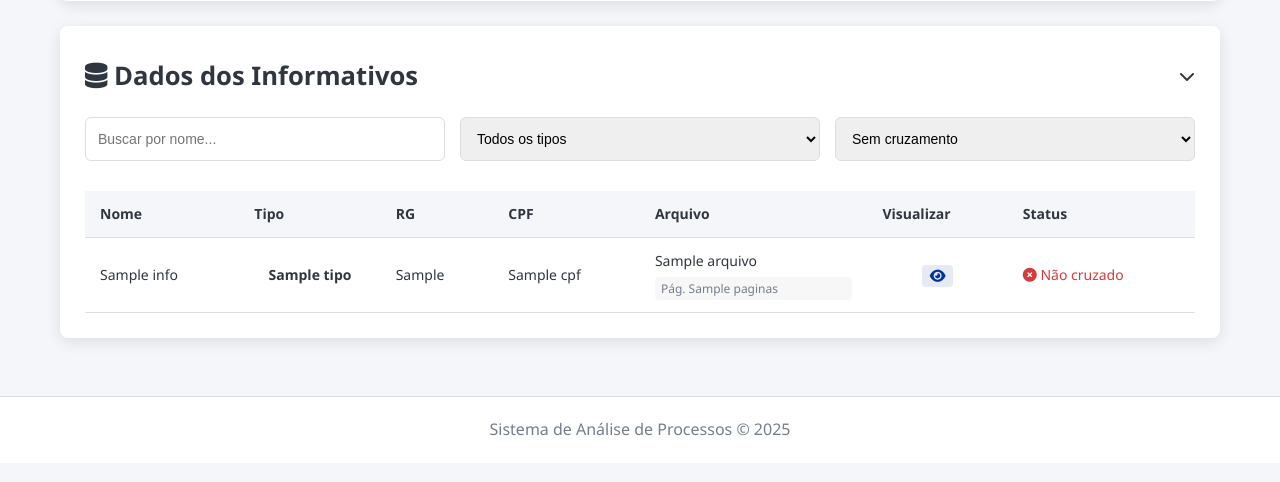
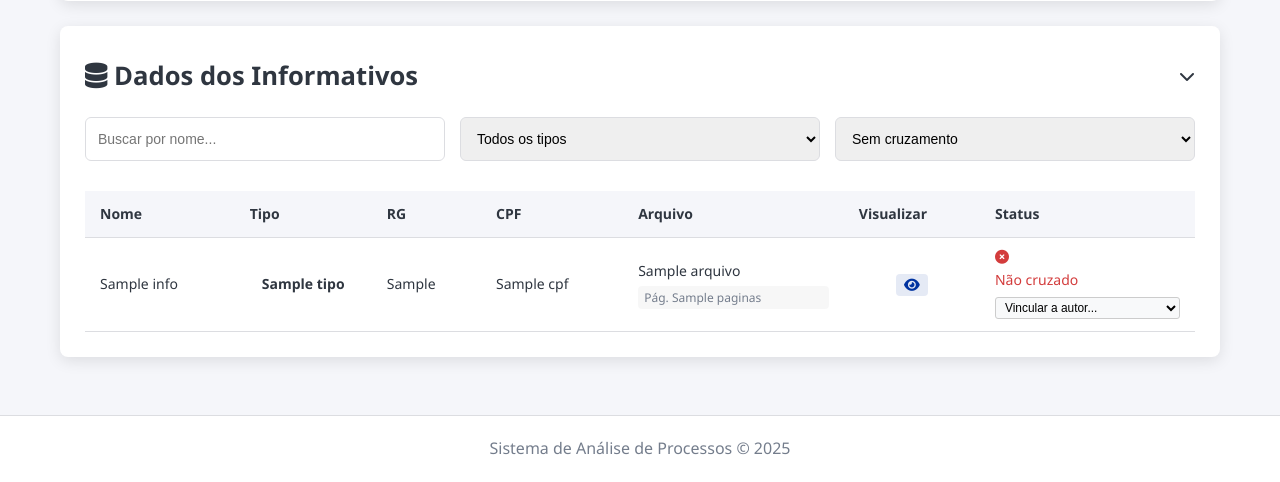
Before and after one commit to PHDRibeiro/analisador-pdf, a Flask app: template templates/resultado.html in a window 1280 px wide, after a click on "Dados dos Informativos". Shown: the part 1045-1527 px from the top of the page. Before the commit the page ends 1480 px from the top, so only its background shows below. Run offline with Flask 2, Linux system fonts and the light colour scheme; the template is opened without the code that fills it: most values are stand-ins (such as "Sample title", 1, 10 or a date in 2020).

Commit message:
Versão 1.44 - Layout + GPT + Check Vinculo

```diff
--- a/app.py
+++ b/app.py
@@ -1,5 +1,6 @@
 from flask import Flask, render_template, request, redirect, url_for, jsonify, send_file
 import os
+import time
 from werkzeug.utils import secure_filename
 import pdfplumber
 from pypdf import PdfReader, PdfWriter
@@ -376,7 +377,7 @@ def processar_arquivos(tipo_acao='', data_distribuicao=''):
         return []
 
     df = pd.DataFrame(dados_inicial)
-    df.insert(0, 'ID', range(1, len(df) + 1))
+    df.insert(0, 'Id', range(1, len(df) + 1))  # Alterado para 'Id' para manter consistência com o resto do código
 
     for inf in ['Extratão', 'CAF', 'SPPREV']:
         df[f'Informativo {inf}'] = 'Não'
@@ -648,20 +649,92 @@ def analisar():
     tipo_acao = request.args.get('tipo_acao', '')
     data_distribuicao = request.args.get('data_distribuicao', '')
 
-    resultados = processar_arquivos(tipo_acao, data_distribuicao)
+    # Verifica se existe um arquivo Excel recente para carregar
+    pasta_resultados = app.config['RESULTS_FOLDER']
+    arquivos_excel = [f for f in os.listdir(pasta_resultados) if f.endswith('.xlsx')]
 
-    # Se não tivermos dados de autores, retornamos uma mensagem de erro
-    if not resultados or not resultados.get('autores'):
-        return render_template('erro.html', mensagem="Nenhum autor encontrado na Petição Inicial. Verifique se o documento foi carregado corretamente.")
+    use_previous_results = False
+    arquivo_excel_anterior = None
 
-    # Salva os resultados em um arquivo Excel (apenas os dados dos autores)
-    timestamp = datetime.now().strftime("%Y%m%d_%H%M%S")
-    nome_arquivo = f"analise_processos_{timestamp}.xlsx"
-    caminho_excel = os.path.join(app.config['RESULTS_FOLDER'], nome_arquivo)
+    if arquivos_excel:
+        # Obtém o arquivo mais recente
+        arquivo_excel_anterior = max(arquivos_excel, key=lambda f: os.path.getmtime(os.path.join(pasta_resultados, f)))
 
-    # Converte para DataFrame e salva
-    df = pd.DataFrame(resultados['autores'])
-    df.to_excel(caminho_excel, index=False)
+        # Verifica se o arquivo é recente (menos de 1 hora)
+        caminho_excel = os.path.join(pasta_resultados, arquivo_excel_anterior)
+        tempo_modificacao = os.path.getmtime(caminho_excel)
+        tempo_atual = time.time()
+
+        # Se o arquivo foi modificado nos últimos 10 minutos, usa ele
+        if tempo_atual - tempo_modificacao < 600:  # 10 minutos em segundos
+            use_previous_results = True
+            print(f"Usando arquivo Excel existente: {arquivo_excel_anterior}")
+
+    if use_previous_results and arquivo_excel_anterior:
+        # Carrega os resultados do Excel
+        try:
+            df = pd.read_excel(os.path.join(pasta_resultados, arquivo_excel_anterior))
+
+            # Processa os informativos apenas para obter a lista completa
+            resultados_temp = processar_arquivos(tipo_acao, data_distribuicao)
+
+            # Marca os informativos como vinculados com base nos dados do Excel
+            if 'informativos' in resultados_temp:
+                for info in resultados_temp['informativos']:
+                    info_tipo = info.get('tipo', '')
+
+                    if info_tipo:
+                        coluna_verificar = f'Informativo {info_tipo}'
+                        # Procura se algum autor tem esse informativo marcado como "Sim"
+                        for _, row in df.iterrows():
+                            if coluna_verificar in row and row[coluna_verificar] == 'Sim':
+                                # Se o autor tem o informativo, marca como vinculado
+                                info['encontrado_match'] = True
+                                break
+
+            # Cria o objeto de resultados usando os dados do Excel e os informativos processados
+            resultados = {
+                'autores': df.to_dict(orient='records'),
+                'nao_classificados': resultados_temp.get('nao_classificados', []),
+                'informativos': resultados_temp.get('informativos', [])
+            }
+
+            # Usa o mesmo arquivo Excel
+            nome_arquivo = arquivo_excel_anterior
+
+        except Exception as e:
+            print(f"Erro ao carregar arquivo Excel existente: {e}")
+            # Se falhar, processa normalmente
+            resultados = processar_arquivos(tipo_acao, data_distribuicao)
+
+            # Se não tivermos dados de autores, retornamos uma mensagem de erro
+            if not resultados or not resultados.get('autores'):
+                return render_template('erro.html', mensagem="Nenhum autor encontrado na Petição Inicial. Verifique se o documento foi carregado corretamente.")
+
+            # Salva os resultados em um arquivo Excel (apenas os dados dos autores)
+            timestamp = datetime.now().strftime("%Y%m%d_%H%M%S")
+            nome_arquivo = f"analise_processos_{timestamp}.xlsx"
+            caminho_excel = os.path.join(app.config['RESULTS_FOLDER'], nome_arquivo)
+
+            # Converte para DataFrame e salva
+            df = pd.DataFrame(resultados['autores'])
+            df.to_excel(caminho_excel, index=False)
+    else:
+        # Processa os arquivos normalmente
+        resultados = processar_arquivos(tipo_acao, data_distribuicao)
+
+        # Se não tivermos dados de autores, retornamos uma mensagem de erro
+        if not resultados or not resultados.get('autores'):
+            return render_template('erro.html', mensagem="Nenhum autor encontrado na Petição Inicial. Verifique se o documento foi carregado corretamente.")
+
+        # Salva os resultados em um arquivo Excel (apenas os dados dos autores)
+        timestamp = datetime.now().strftime("%Y%m%d_%H%M%S")
+        nome_arquivo = f"analise_processos_{timestamp}.xlsx"
+        caminho_excel = os.path.join(app.config['RESULTS_FOLDER'], nome_arquivo)
+
+        # Converte para DataFrame e salva
+        df = pd.DataFrame(resultados['autores'])
+        df.to_excel(caminho_excel, index=False)
 
     # Passa os dados dos autores, documentos não classificados e informativos para o template
     return render_template('resultado.html',
@@ -726,12 +799,22 @@ def visualizar_pdf(filename):
 
 @app.route('/limpar_uploads', methods=['POST'])
 def limpar_uploads():
-    pasta = app.config['UPLOAD_FOLDER']
-    if os.path.exists(pasta):
-        for arquivo in os.listdir(pasta):
-            caminho = os.path.join(pasta, arquivo)
+    # Limpa a pasta de uploads
+    pasta_uploads = app.config['UPLOAD_FOLDER']
+    if os.path.exists(pasta_uploads):
+        for arquivo in os.listdir(pasta_uploads):
+            caminho = os.path.join(pasta_uploads, arquivo)
             if os.path.isfile(caminho):
                 os.remove(caminho)
+
+    # Limpa a pasta de resultados
+    pasta_resultados = app.config['RESULTS_FOLDER']
+    if os.path.exists(pasta_resultados):
+        for arquivo in os.listdir(pasta_resultados):
+            caminho = os.path.join(pasta_resultados, arquivo)
+            if os.path.isfile(caminho):
+                os.remove(caminho)
+
     return redirect(url_for('index'))
 
 @app.route('/classificar_documento', methods=['POST'])
@@ -785,5 +868,213 @@ def classificar_documento():
         print(f"Erro ao classificar documento: {e}")
         return jsonify({'success': False, 'error': str(e)})
 
+@app.route('/vincular_informativo', methods=['POST'])
+def vincular_informativo():
+    """
+    Vincula um informativo (CAF, SPPREV ou Extratão) a um autor específico.
+    Atualiza as colunas de status indicando que o autor possui o informativo.
+    """
+    try:
+        dados = request.json
+        arquivo = dados.get('arquivo')
+        autor_id = dados.get('autor_id')
+        tipo_informativo = dados.get('tipo_informativo')
+
+        # Validação dos dados recebidos
+        if not arquivo or not autor_id or not tipo_informativo:
+            return jsonify({
+                'success': False,
+                'error': 'Dados incompletos. Arquivo, ID do autor e tipo do informativo são obrigatórios.'
+            })
+
+        # Verifica se o arquivo existe
+        pasta = app.config['UPLOAD_FOLDER']
+        if not os.path.exists(os.path.join(pasta, arquivo)):
+            return jsonify({'success': False, 'error': f'Arquivo não encontrado: {arquivo}'})
+
+        # Extrai informações do arquivo
+        paginas = extrair_paginas_arquivo(arquivo.split('__', 1)[1] if '__' in arquivo else arquivo)
+
+        # Obtém o tipo do arquivo (CAF, SPPREV, Extratão)
+        tipo_arquivo = tipo_informativo
+
+        # Tratamento para garantir consistência do nome do tipo
+        if tipo_arquivo.lower() == 'extratao' or tipo_arquivo.lower() == 'extratão':
+            tipo_arquivo = 'Extratão'
+        elif tipo_arquivo.lower() == 'caf':
+            tipo_arquivo = 'CAF'
+        elif tipo_arquivo.lower() == 'spprev':
+            tipo_arquivo = 'SPPREV'
+
+        # Obtém o caminho do arquivo temporário de resultados (usa o mais recente)
+        pasta_resultados = app.config['RESULTS_FOLDER']
+        arquivos_resultados = os.listdir(pasta_resultados)
+
+        # Filtra apenas os arquivos Excel e ordena pelo mais recente
+        arquivos_excel = [f for f in arquivos_resultados if f.endswith('.xlsx')]
+        if not arquivos_excel:
+            return jsonify({'success': False, 'error': 'Nenhum arquivo de resultados encontrado'})
+
+        arquivo_mais_recente = max(arquivos_excel, key=lambda f: os.path.getmtime(os.path.join(pasta_resultados, f)))
+        caminho_excel = os.path.join(pasta_resultados, arquivo_mais_recente)
+
+        # Lê o arquivo Excel
+        df = pd.read_excel(caminho_excel)
+
+        # Para debug
+        print(f"Colunas disponíveis no DataFrame: {df.columns.tolist()}")
+
+        # Encontra o autor pelo ID
+        try:
+            id_autor = int(autor_id)
+        except ValueError:
+            # Se não for possível converter para int, usa a string original
+            id_autor = autor_id
+            print(f"Usando ID no formato string: {id_autor}")
+
+        # Default para a coluna de ID mais comum baseado na análise
+        id_column = 'Id'  # Este é o nome real da coluna conforme verificamos
+
+        # Verifica se existe coluna de ID no DataFrame
+        if 'Id' not in df.columns:
+            # Tenta outras variações
+            if 'ID' in df.columns:
+                id_column = 'ID'
+            else:
+                # Busca por colunas com nome que contém "id" independente da capitalização
+                id_columns = [col for col in df.columns if col.lower() == 'id']
+                if id_columns:
+                    id_column = id_columns[0]
+
+        if not id_column:
+            # Busca por qualquer coluna que tenha 'id' no nome
+            id_columns = [col for col in df.columns if 'id' in col.lower()]
+            if id_columns:
+                id_column = id_columns[0]
+                print(f"Usando coluna alternativa com ID: {id_column}")
+            else:
+                print("Nenhuma coluna de ID encontrada")
+                return jsonify({'success': False, 'error': 'Coluna de ID não encontrada no DataFrame'})
+
+        print(f"Usando coluna de ID: {id_column}, buscando valor: {id_autor}, tipo: {type(id_autor)}")
+        print(f"Valores na coluna {id_column}: {df[id_column].tolist()[:10]}")
+
+        # Busca o autor pelo ID - tenta com diferentes tipos
+        autor_idx = df.index[(df[id_column] == id_autor) |
+                             (df[id_column] == str(id_autor)) |
+                             (df[id_column].astype(str) == str(id_autor))].tolist()
+
+        if not autor_idx:
+            return jsonify({'success': False, 'error': f'Autor com ID {id_autor} não encontrado'})
+
+        autor_idx = autor_idx[0]  # Pega o primeiro índice (deve ser único)
+
+        # Atualiza o status do informativo para esse autor
+        coluna_informativo = f'Informativo {tipo_arquivo}'
+        coluna_pagina = f'Página {tipo_arquivo}'
+
+        # Garantir que as colunas existem (verificar diferentes possíveis capitalizações)
+        colunas_info = [col for col in df.columns if col.lower() == coluna_informativo.lower()]
+        colunas_pagina = [col for col in df.columns if col.lower() == coluna_pagina.lower()]
+
+        if colunas_info:
+            coluna_informativo = colunas_info[0]  # Usa o nome exato da coluna
+            df.at[autor_idx, coluna_informativo] = 'Sim'
+
+            if colunas_pagina and paginas:
+                coluna_pagina = colunas_pagina[0]  # Usa o nome exato da coluna
+                df.at[autor_idx, coluna_pagina] = paginas
+        else:
+            return jsonify({'success': False, 'error': f'Coluna para o tipo {tipo_arquivo} não encontrada'})
+
+        # Atualiza a coluna de análise se existir
+        if 'Análise' in df.columns or 'análise' in [col.lower() for col in df.columns]:
+            coluna_analise = 'Análise' if 'Análise' in df.columns else [col for col in df.columns if col.lower() == 'análise'][0]
+
+            # Obtém os dados do autor
+            autor_data = df.iloc[autor_idx].to_dict()
+
+            # Se o usuário definiu um tipo de ação e data de distribuição, passa para a análise
+            tipo_acao = autor_data.get('Tipo Acao', '')
+            data_distribuicao = autor_data.get('Data Distribuicao', '')
+
+            # Cria um dicionário apenas com os dados necessários para a análise
+            # Encontra as colunas corretas para cada tipo de campo
+            nome_cols = [k for k in autor_data.keys() if k.lower() == 'nome']
+            cpf_cols = [k for k in autor_data.keys() if k.lower() == 'cpf']
+            rg_cols = [k for k in autor_data.keys() if k.lower() == 'rg']
+
+            # Procura colunas de informativos com diferentes capitalizações
+            caf_cols = [k for k in autor_data.keys() if 'informativo caf' in k.lower()]
+            spprev_cols = [k for k in autor_data.keys() if 'informativo spprev' in k.lower()]
+            extratao_cols = [k for k in autor_data.keys() if 'informativo extrat' in k.lower()]
+
+            # Monta o dicionário com os valores encontrados
+            dados_para_analise = {
+                'Nome': autor_data.get(nome_cols[0] if nome_cols else 'Nome', ''),
+                'Cpf': autor_data.get(cpf_cols[0] if cpf_cols else 'Cpf', ''),
+                'Rg': autor_data.get(rg_cols[0] if rg_cols else 'Rg', ''),
+                'caf': autor_data.get(caf_cols[0] if caf_cols else 'Informativo CAF', 'Não'),
+                'spprev': autor_data.get(spprev_cols[0] if spprev_cols else 'Informativo SPPREV', 'Não'),
+                'extratao': autor_data.get(extratao_cols[0] if extratao_cols else 'Informativo Extratão', 'Não')
+            }
+
+            # Atualiza a análise com base nos novos dados
+            nova_analise = analisar_com_chatgpt(dados_para_analise, tipo_acao, data_distribuicao)
+            df.at[autor_idx, coluna_analise] = nova_analise
+
+        # Salva as alterações no arquivo Excel
+        df.to_excel(caminho_excel, index=False)
+
+        # Para contornar o problema de recarregar a página e perder as alterações,
+        # vamos usar uma abordagem diferente: em vez de recarregar a página,
+        # retornamos os dados atualizados para o JavaScript atualizar diretamente a UI
+
+        # Como esta é uma chamada POST via AJAX, não podemos pegar diretamente da query string
+        # Vamos pegar os parâmetros do referer ou usar os do último processamento salvo
+        referer = request.headers.get('Referer', '')
+
+        # O problema principal é que precisamos usar a mesma URL que o usuário estava vendo
+        # para que a página seja recarregada com os mesmos parâmetros
+
+        # Extraímos tipo_acao e data_distribuicao da URL do referer
+        import urllib.parse
+        tipo_acao_atual = ''
+        data_distribuicao_atual = ''
+
+        try:
+            # Parseia o referer para extrair os parâmetros
+            if 'analisar' in referer:
+                query_string = referer.split('?', 1)[1] if '?' in referer else ''
+                params = urllib.parse.parse_qs(query_string)
+
+                tipo_acao_atual = params.get('tipo_acao', [''])[0]
+                data_distribuicao_atual = params.get('data_distribuicao', [''])[0]
+        except Exception as e:
+            print(f"Erro ao extrair parâmetros do referer: {e}")
+
+        redirect_url = f"/analisar"
+
+        # Somente adiciona os parâmetros se estiverem presentes
+        if tipo_acao_atual or data_distribuicao_atual:
+            redirect_params = []
+            if tipo_acao_atual:
+                redirect_params.append(f"tipo_acao={urllib.parse.quote(tipo_acao_atual)}")
+            if data_distribuicao_atual:
+                redirect_params.append(f"data_distribuicao={urllib.parse.quote(data_distribuicao_atual)}")
+
+            if redirect_params:
+                redirect_url += "?" + "&".join(redirect_params)
+
+        return jsonify({
+            'success': True,
+            'redirect': redirect_url
+        })
+    except Exception as e:
+        print(f"Erro ao vincular informativo: {e}")
+        import traceback
+        traceback.print_exc()
+        return jsonify({'success': False, 'error': str(e)})
+
 if __name__ == '__main__':
     app.run(debug=True)
--- a/static/style.css
+++ b/static/style.css
@@ -835,3 +835,20 @@ form[action="/limpar_uploads"] {
 .text-center {
   text-align: center !important;
 }
+
+/* Estilo para o dropdown de vincular informativo */
+.vincular-container {
+  display: flex;
+  flex-direction: column;
+  gap: 5px;
+}
+
+.autor-select {
+  font-size: 0.85em;
+  padding: 2px 5px;
+  border-radius: 3px;
+  border: 1px solid #ccc;
+  background-color: #f8f9fa;
+  width: 100%;
+  max-width: 200px;
+}
--- a/templates/index.html
+++ b/templates/index.html
@@ -150,8 +150,8 @@
         {% endfor %}
       </div>
 
-      <form action="/limpar_uploads" method="POST" onsubmit="return confirm('Tem certeza que deseja apagar todos os arquivos?');" class="mt-4">
-        <button class="btn danger" type="submit"><i class="fas fa-trash-alt"></i> Limpar Pasta Uploads</button>
+      <form action="/limpar_uploads" method="POST" onsubmit="return confirm('Tem certeza que deseja apagar todos os arquivos (uploads e resultados)?');" class="mt-4">
+        <button class="btn danger" type="submit"><i class="fas fa-trash-alt"></i> Limpar Arquivos (Uploads e Resultados)</button>
       </form>
     </div>
   </div>
--- a/templates/resultado.html
+++ b/templates/resultado.html
@@ -163,7 +163,7 @@
               <!-- CAF -->
               <td class="{{ 'status-sim' if row['Informativo CAF'] == 'Sim' else 'status-nao' }}">
                 {{ row['Informativo CAF'] }}
-                {% if row['Página CAF'] %}
+                {% if row['Informativo CAF'] == 'Sim' and row['Página CAF'] and row['Página CAF'] != 'nan' and row['Página CAF'] != 'null' and row['Página CAF'] != '' %}
                 <span class="pagina-ref">Pág. {{ row['Página CAF'] }}</span>
                 {% endif %}
               </td>
@@ -171,7 +171,7 @@
               <!-- SPPREV -->
               <td class="{{ 'status-sim' if row['Informativo SPPREV'] == 'Sim' else 'status-nao' }}">
                 {{ row['Informativo SPPREV'] }}
-                {% if row['Página SPPREV'] %}
+                {% if row['Informativo SPPREV'] == 'Sim' and row['Página SPPREV'] and row['Página SPPREV'] != 'nan' and row['Página SPPREV'] != 'null' and row['Página SPPREV'] != '' %}
                 <span class="pagina-ref">Pág. {{ row['Página SPPREV'] }}</span>
                 {% endif %}
               </td>
@@ -179,7 +179,7 @@
               <!-- Extratão -->
               <td class="{{ 'status-sim' if row['Informativo Extratão'] == 'Sim' else 'status-nao' }}">
                 {{ row['Informativo Extratão'] }}
-                {% if row['Página Extratão'] %}
+                {% if row['Informativo Extratão'] == 'Sim' and row['Página Extratão'] and row['Página Extratão'] != 'nan' and row['Página Extratão'] != 'null' and row['Página Extratão'] != '' %}
                 <span class="pagina-ref">Pág. {{ row['Página Extratão'] }}</span>
                 {% endif %}
               </td>
@@ -263,7 +263,18 @@
                   {% if info.get('encontrado_match', False) %}
                     <i class="fas fa-check-circle"></i> Cruzado
                   {% else %}
-                    <i class="fas fa-times-circle"></i> Não cruzado
+                    <div class="vincular-container">
+                      <i class="fas fa-times-circle"></i> Não cruzado
+                      <select class="autor-select" onchange="console.log('Arquivo:', '{{ info.get('arquivo_completo', '') }}', 'ID:', this.value, 'Tipo:', '{{ info.get('tipo', '') }}'); vincularInformativo('{{ info.get('arquivo_completo', '') }}', this.value, '{{ info.get('tipo', '') }}')">
+                        <option value="">Vincular a autor...</option>
+                        {% for autor in resultados %}
+                          {% set autor_id = autor.get('ID', autor.get('Id', autor.get('id', ''))) %}
+                          {% if autor_id %}
+                          <option value="{{ autor_id }}">ID {{ autor_id }}: {{ autor.get('Nome', autor.get('nome', 'Autor desconhecido')) }}</option>
+                          {% endif %}
+                        {% endfor %}
+                      </select>
+                    </div>
                   {% endif %}
                 </td>
               </tr>
@@ -289,6 +300,59 @@
   </footer>
 
   <script>
+// Função para vincular informativo a um autor específico
+function vincularInformativo(arquivoCompleto, autorId, tipoInformativo) {
+  if (!autorId) return; // Se nenhum autor for selecionado, não faz nada
+
+  // Confirma a ação com o usuário
+  if (confirm(`Deseja vincular este informativo ao autor ID ${autorId}?`)) {
+    // Mostra o overlay de carregamento com uma mensagem específica
+    const overlay = document.getElementById('loading-overlay');
+    overlay.style.display = 'flex';
+
+    const loadingText = document.querySelector('.loading-text');
+    loadingText.textContent = 'Vinculando informativo...';
+
+    const loadingDetails = document.querySelector('.loading-details');
+    if (loadingDetails) {
+      loadingDetails.textContent = `Conectando o informativo do tipo "${tipoInformativo}" ao autor ID ${autorId}. Por favor, aguarde...`;
+    }
+
+    // Envia a solicitação para o servidor
+    fetch('/vincular_informativo', {
+      method: 'POST',
+      headers: {
+        'Content-Type': 'application/json',
+      },
+      body: JSON.stringify({
+        arquivo: arquivoCompleto,
+        autor_id: autorId,
+        tipo_informativo: tipoInformativo
+      }),
+    })
+    .then(response => response.json())
+    .then(data => {
+      if (data.success) {
+        // Não mostra alerta, apenas redireciona com o overlay ainda ativo
+        if (data.redirect) {
+          window.location.href = data.redirect;
+        } else {
+          window.location.reload();
+        }
+      } else {
+        // Apenas em caso de erro esconde o overlay e mostra o alerta
+        document.getElementById('loading-overlay').style.display = 'none';
+        alert(`Erro ao vincular informativo: ${data.error}`);
+      }
+    })
+    .catch(error => {
+      // Oculta o overlay de carregamento
+      document.getElementById('loading-overlay').style.display = 'none';
+      alert(`Erro na operação: ${error}`);
+    });
+  }
+}
+
 // Armazena as análises para acesso rápido
 const analises = [
   {% for row in resultados %}
@@ -515,17 +579,20 @@ function mostrarAnalise(index) {
       <div class="doc-item ${autor['Informativo CAF'] === 'Sim' ? 'doc-presente' : 'doc-ausente'}">
         <i class="fas ${autor['Informativo CAF'] === 'Sim' ? 'fa-check-circle' : 'fa-times-circle'}"></i>
         <span>Informativo CAF</span>
-        ${autor['Página CAF'] ? `<div class="pagina-info">Pág. ${autor['Página CAF']}</div>` : ''}
+        ${(autor['Informativo CAF'] === 'Sim' && autor['Página CAF'] && autor['Página CAF'] !== 'nan' && autor['Página CAF'] !== 'null' && autor['Página CAF'] !== '') ?
+          `<div class="pagina-info">Pág. ${autor['Página CAF']}</div>` : ''}
       </div>
       <div class="doc-item ${autor['Informativo SPPREV'] === 'Sim' ? 'doc-presente' : 'doc-ausente'}">
         <i class="fas ${autor['Informativo SPPREV'] === 'Sim' ? 'fa-check-circle' : 'fa-times-circle'}"></i>
         <span>Informativo SPPREV</span>
-        ${autor['Página SPPREV'] ? `<div class="pagina-info">Pág. ${autor['Página SPPREV']}</div>` : ''}
+        ${(autor['Informativo SPPREV'] === 'Sim' && autor['Página SPPREV'] && autor['Página SPPREV'] !== 'nan' && autor['Página SPPREV'] !== 'null' && autor['Página SPPREV'] !== '') ?
+          `<div class="pagina-info">Pág. ${autor['Página SPPREV']}</div>` : ''}
       </div>
       <div class="doc-item ${autor['Informativo Extratão'] === 'Sim' ? 'doc-presente' : 'doc-ausente'}">
         <i class="fas ${autor['Informativo Extratão'] === 'Sim' ? 'fa-check-circle' : 'fa-times-circle'}"></i>
         <span>Informativo Extratão</span>
-        ${autor['Página Extratão'] ? `<div class="pagina-info">Pág. ${autor['Página Extratão']}</div>` : ''}
+        ${(autor['Informativo Extratão'] === 'Sim' && autor['Página Extratão'] && autor['Página Extratão'] !== 'nan' && autor['Página Extratão'] !== 'null' && autor['Página Extratão'] !== '') ?
+          `<div class="pagina-info">Pág. ${autor['Página Extratão']}</div>` : ''}
       </div>
     </div>
   `;
```
